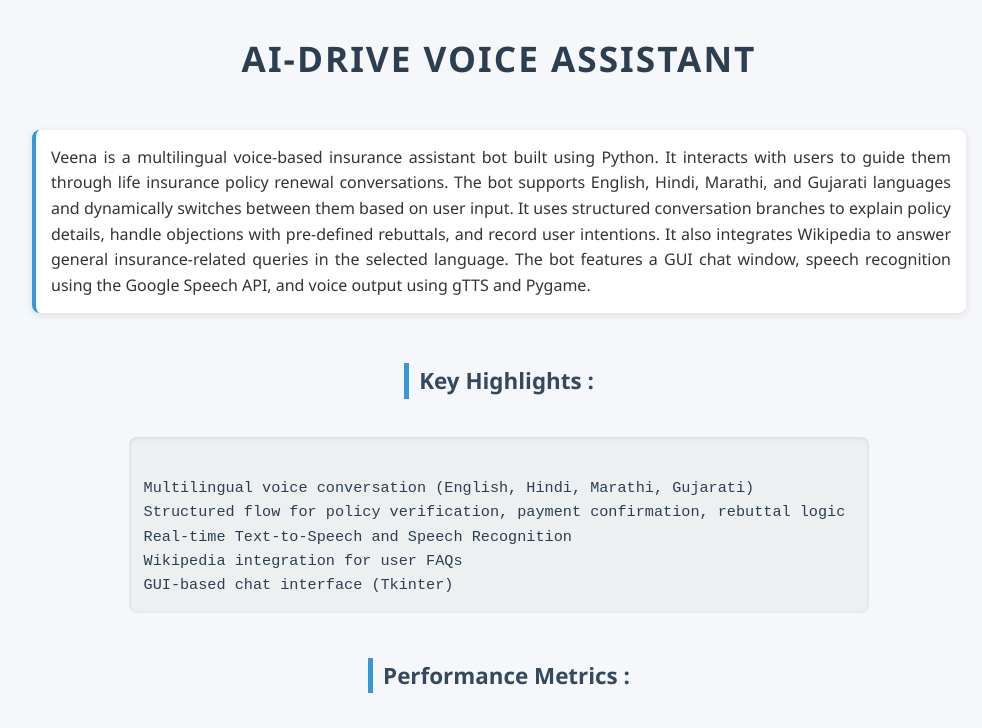
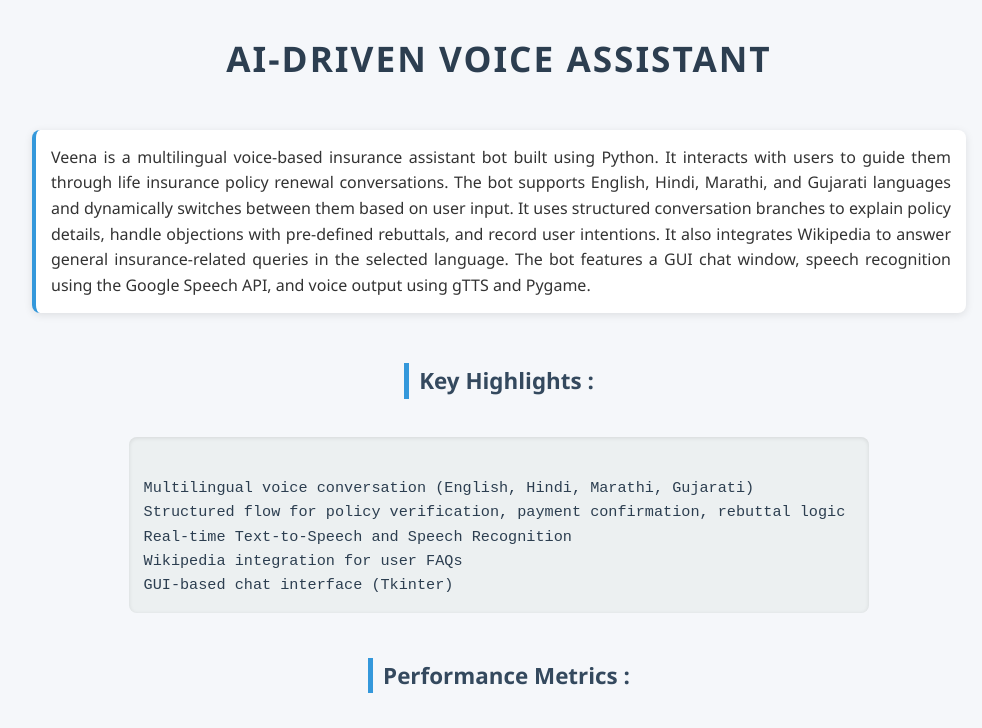
Before and after one commit to jyothi-k05/Ai-Voice-Bot, a plain HTML site: page index.html in a window 1280 px wide. Shown: the top 728 px of the page, without its empty margins (141-1123 px from the left). Drawn offline with Linux system fonts and the light colour scheme.

Commit message:
Update index.html

```diff
--- a/index.html
+++ b/index.html
@@ -5,7 +5,7 @@ AI-DRIVEN VOICE ASSISTANT</title>
 <link rel="stylesheet" href="styles.css">
 </head>
 <body>
-<h1>AI-DRIVE VOICE ASSISTANT</h1>
+<h1>AI-DRIVEN VOICE ASSISTANT</h1>
 <p>
 Veena is a multilingual voice-based insurance assistant bot built using Python. It interacts
 with users to guide them through life insurance policy renewal conversations. The bot
```
